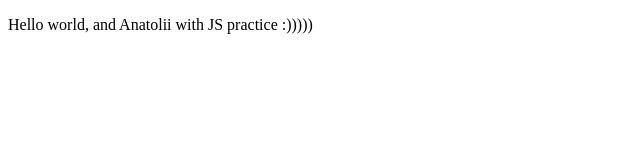
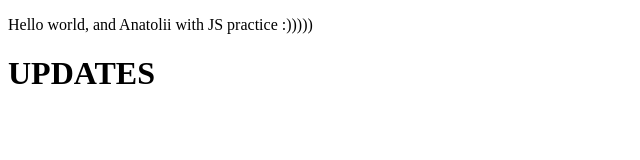
Before and after one commit to toljani4961/Learning1, a plain HTML site: page index.html in a window 1280 px wide. Shown: the whole page, without its empty margins (0-640 px from the left). Drawn offline with Linux system fonts and the light colour scheme.

Commit message:
third commit

```diff
--- a/index.html
+++ b/index.html
@@ -13,5 +13,6 @@
         alert("Sorry, but we cannt open this page");
     </script>-->
     <script src="js/script2.js"></script>
+    <h1>UPDATES</h1>
 </body>
 </html>
```
